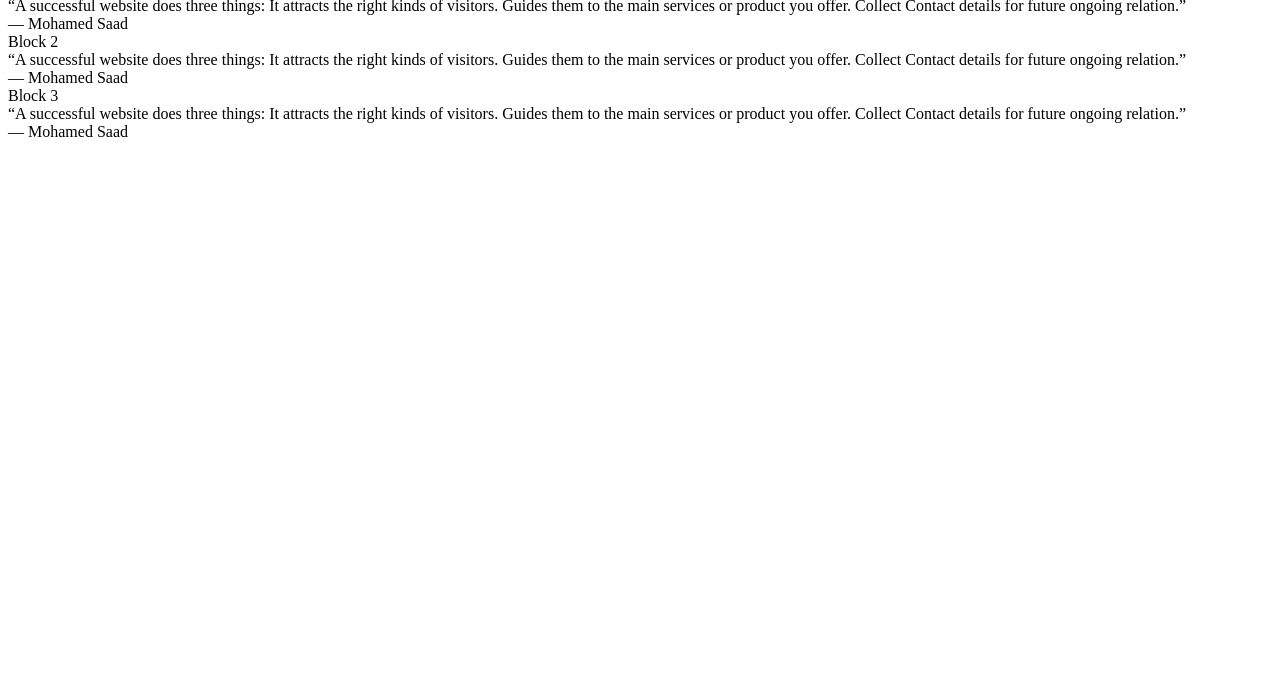
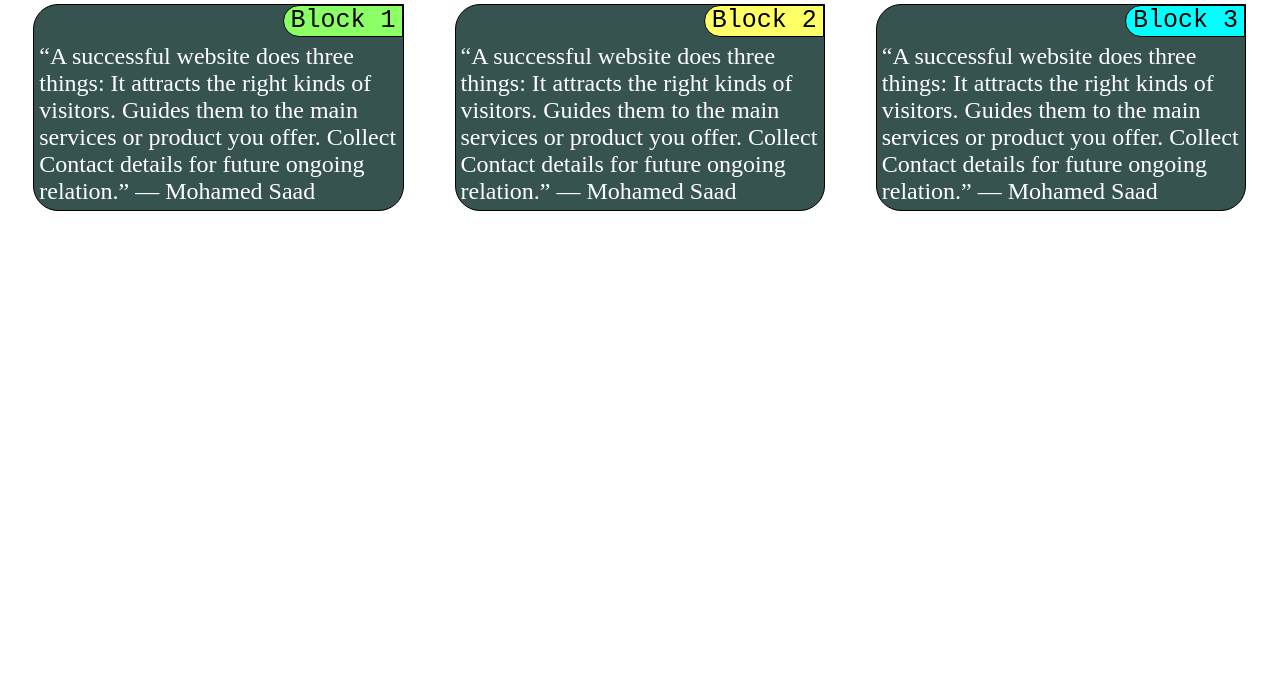
Before and after one commit to Qwerty-Spare-2020/module2-solution, a plain HTML site: page index.html in a window 1280 px wide. Shown: the part 101-800 px from the top of the page. Drawn offline with Linux system fonts and the light colour scheme; files that its build step writes are made by us from their sources.

Commit message:
update stylesheet name

```diff
--- a/index.html
+++ b/index.html
@@ -4,7 +4,7 @@
 	<meta charset="utf-8">
 	<meta name="viewport" content="width = device-width, initial-scale = 1">
 	<title>Assignment Solution for Module 2</title>
-	<link rel="stylesheet" type="text/css" href="module2-stylesheet.css">
+	<link rel="stylesheet" type="text/css" href="stylesheet.css">
 </head>
 <body>
 	<h1>Module 2 - Solution</h1>
```
